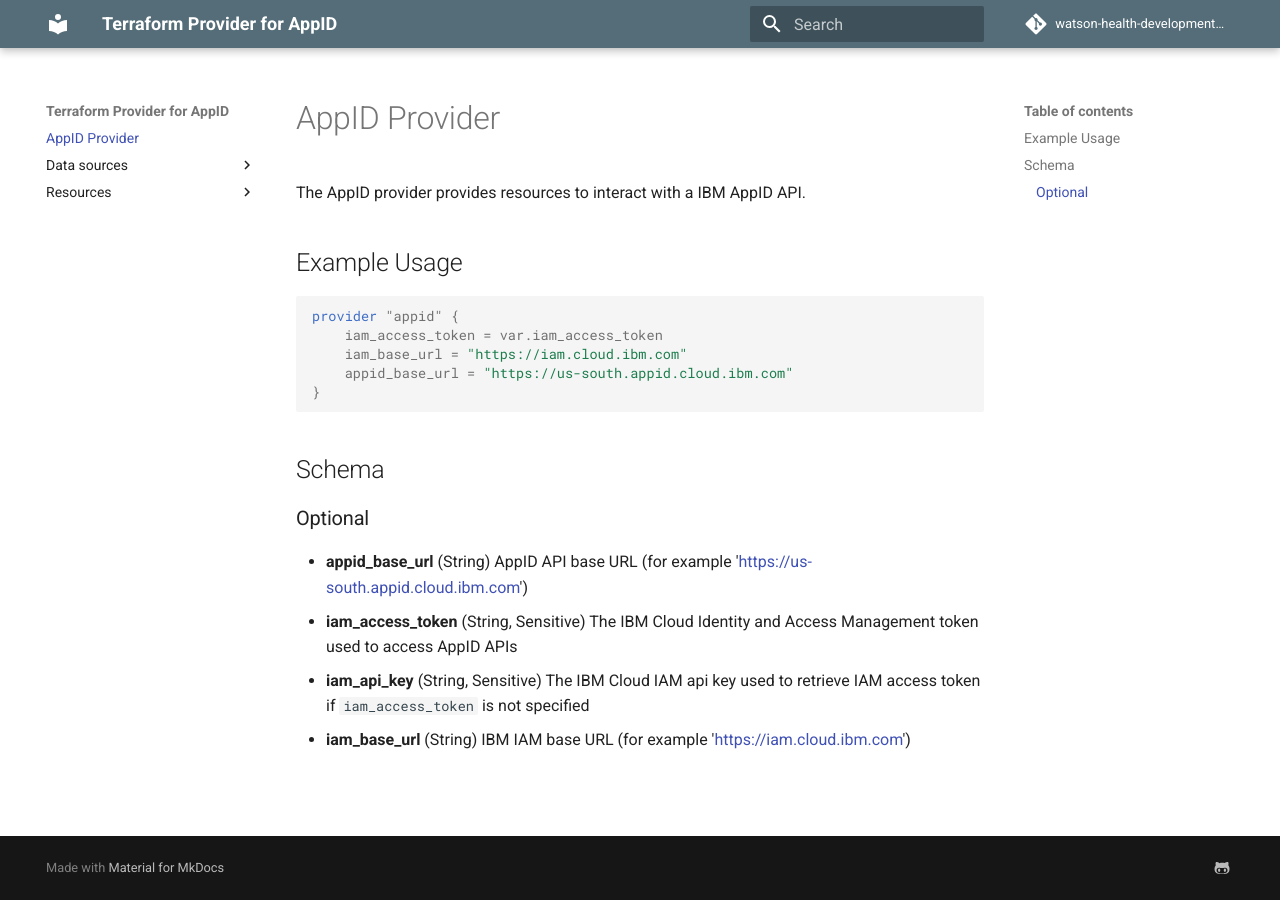
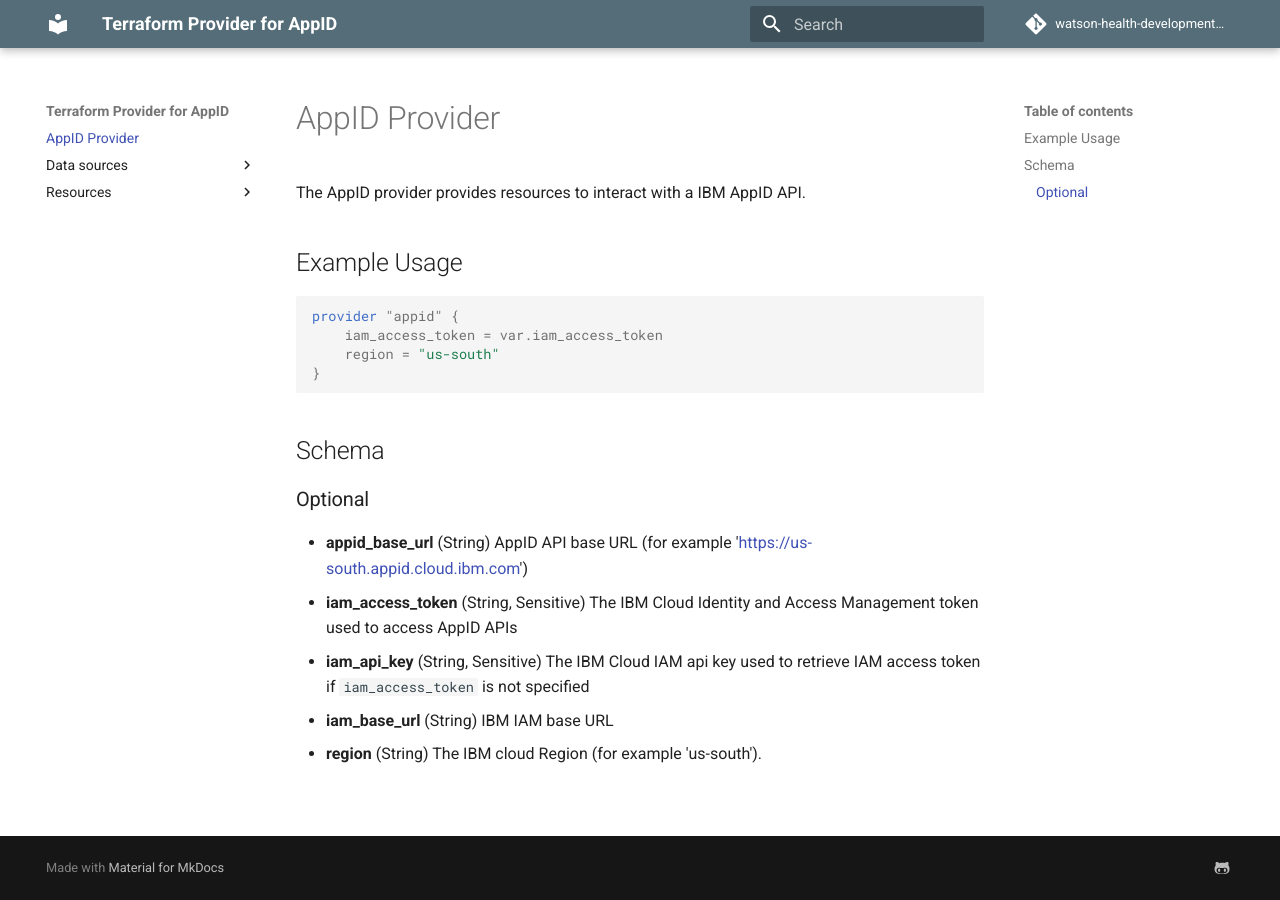
Before and after one commit to dariusbakunas/terraform-provider-appid, an MkDocs documentation site: the page built from docs/index.md, in a window 1280 px wide. Built offline with MkDocs 1.6.1 and Material for MkDocs 9.7.7, drawn with Linux system fonts in a browser that asks for light colours.

Commit message:
update documentation

````diff
--- a/docs/index.md
+++ b/docs/index.md
@@ -14,8 +14,7 @@
 ```terraform
 provider "appid" {
     iam_access_token = var.iam_access_token
-    iam_base_url = "https://iam.cloud.ibm.com"
-    appid_base_url = "https://us-south.appid.cloud.ibm.com"
+    region = "us-south"
 }
 ```
 
@@ -27,4 +26,5 @@
 - **appid_base_url** (String) AppID API base URL (for example 'https://us-south.appid.cloud.ibm.com')
 - **iam_access_token** (String, Sensitive) The IBM Cloud Identity and Access Management token used to access AppID APIs
 - **iam_api_key** (String, Sensitive) The IBM Cloud IAM api key used to retrieve IAM access token if `iam_access_token` is not specified
-- **iam_base_url** (String) IBM IAM base URL (for example 'https://iam.cloud.ibm.com')
+- **iam_base_url** (String) IBM IAM base URL
+- **region** (String) The IBM cloud Region (for example 'us-south').
````
Also changed, not shown: 1 other file.
